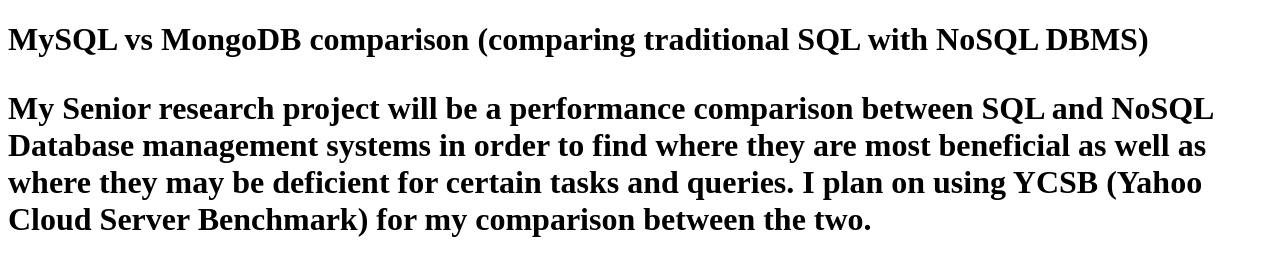
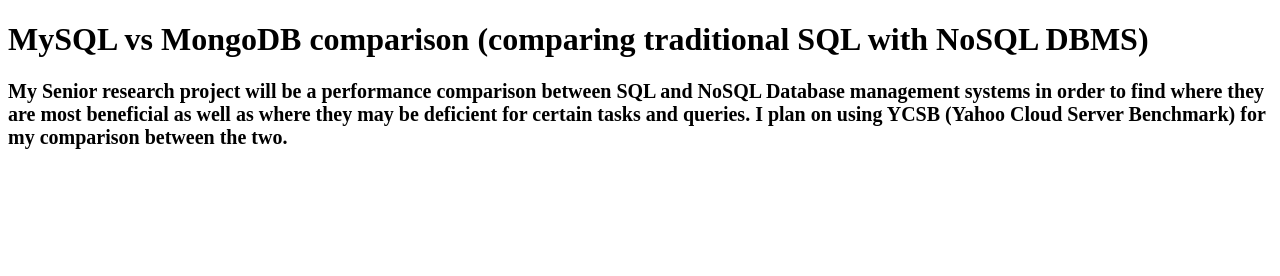
Before and after one commit to Jacob-Ayers/jacob-ayers.github.io, a plain HTML site: page index.html in a window 1280 px wide. Drawn offline with Linux system fonts and the light colour scheme.

Commit message:
update site

```diff
--- a/index.html
+++ b/index.html
@@ -3,6 +3,6 @@
 <body>
 <h1>MySQL vs MongoDB comparison (comparing traditional SQL with NoSQL DBMS)<h1>
 
-<p>My Senior research project will be a performance comparison between SQL and NoSQL Database management systems in order to find where they are most beneficial as well as where they may be deficient for certain tasks and queries. I plan on using YCSB (Yahoo Cloud Server Benchmark) for my comparison between the two.</p>
+<p style = "font-size:20px">My Senior research project will be a performance comparison between SQL and NoSQL Database management systems in order to find where they are most beneficial as well as where they may be deficient for certain tasks and queries. I plan on using YCSB (Yahoo Cloud Server Benchmark) for my comparison between the two.</p>
 </body>
 </html>
```
